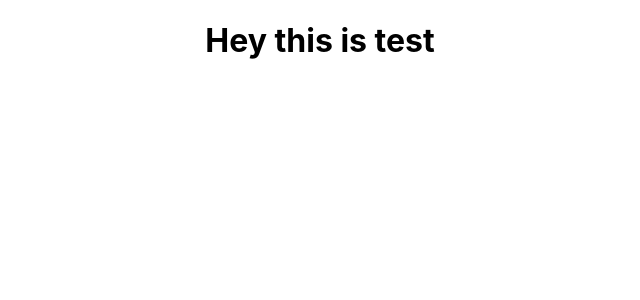
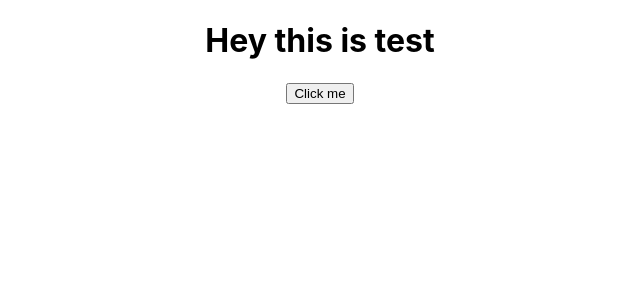
Before and after one commit to AGvinay7/prashanu, a React (Create React App) app: page / in a window 1280 px wide. Shown: the top 300 px of the page, without its empty margins (320-960 px from the left). Built offline with nearby package versions, Linux system fonts and the light colour scheme.

Commit message:
Added first component

```diff
--- a/src/App.js
+++ b/src/App.js
@@ -1,10 +1,11 @@
 import logo from './logo.svg';
 import './App.css';
-
+import DashBoard from './Components/DashBoard/DashBoard';
 function App() {
   return (
     <div className="App">
-     <h1>Hey this is test</h1>
+      <h1>Hey this is test</h1>
+      <DashBoard />
     </div>
   );
 }
--- /dev/null
+++ b/src/Components/DashBoard/DashBoard.jsx
@@ -0,0 +1,21 @@
+import React from 'react';
+import { Button } from 'reactstrap';
+import { DashBoardState } from './DashBoardState';
+export default class DashBoard extends React.Component {
+
+    constructor(props) {
+        super(props);
+        this.state = DashBoardState
+    }
+
+    render() {
+        return (
+            <>
+                <Button onClick={() => alert("Hey")}>
+                    Click me
+                </Button>
+            </>
+        );
+    }
+
+}
--- /dev/null
+++ b/src/Components/DashBoard/DashBoardState.js
@@ -0,0 +1,3 @@
+export const DashBoardState = {
+
+}
```
Also changed, not shown: package.json (+5 -3 lines), src/Components/Utils.js (added).
